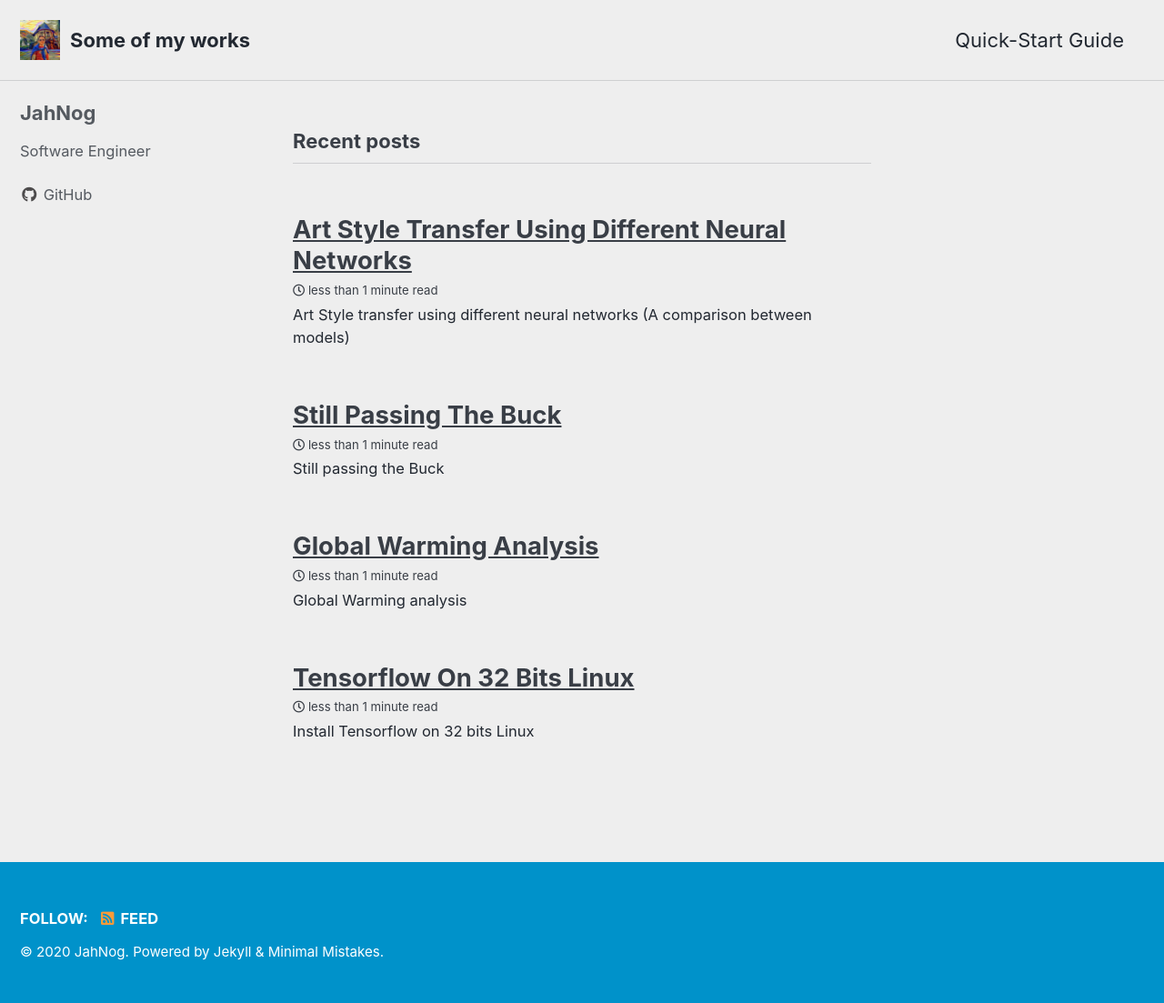
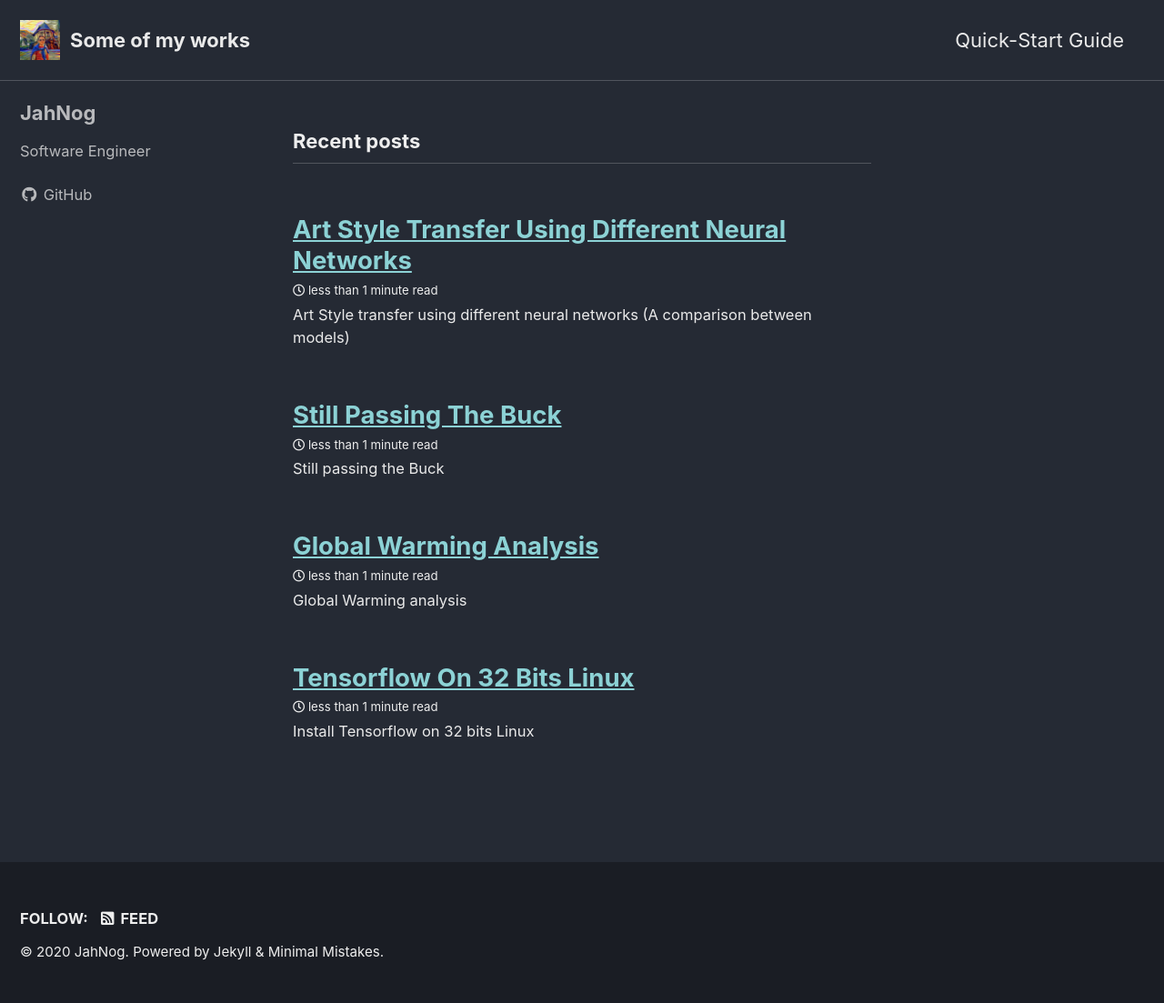
Before and after one commit to jahnog/jahnog.github.io, a Jekyll site: the page built from index.html, in a window 1280 px wide. Shown: the whole page at 91% size. Built offline with Jekyll 4.4.1, drawn with Linux system fonts in a browser that asks for light colours; cached includes are drawn as plain includes; the list of posts is cut into pages by our own code.

Commit message:
Change theme color.

```diff
--- a/_config.yml
+++ b/_config.yml
@@ -12,7 +12,7 @@
 
 # theme                    : "minimal-mistakes-jekyll"
 remote_theme             : "mmistakes/minimal-mistakes"
-minimal_mistakes_skin    : "air" # "default" # "air", "aqua", "contrast", "dark", "dirt", "neon", "mint", "plum", "sunrise"
+minimal_mistakes_skin    : "dark" # "default" # "air", "aqua", "contrast", "dark", "dirt", "neon", "mint", "plum", "sunrise"
 
 # Site Settings
 locale                   : "en-US"
```
